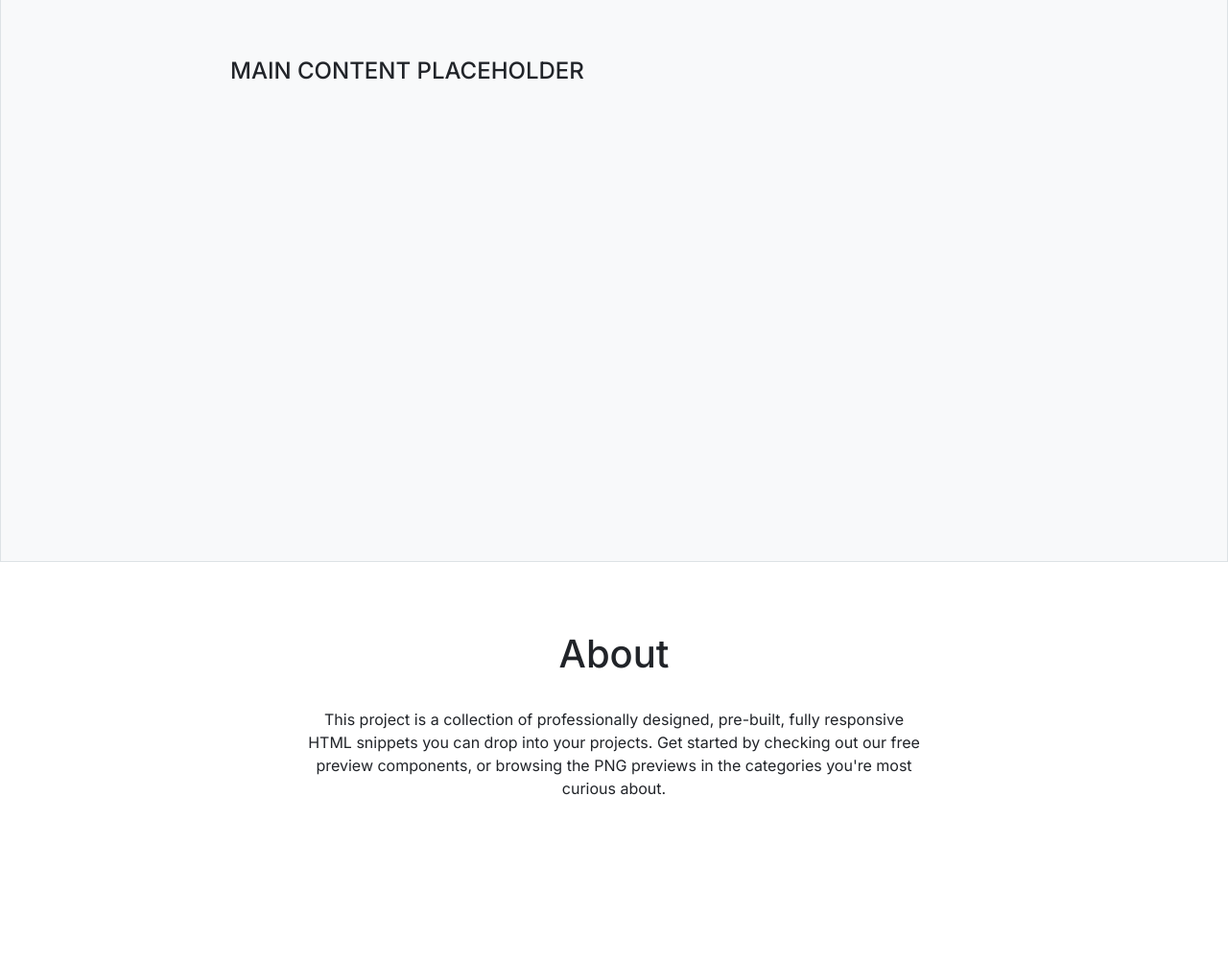
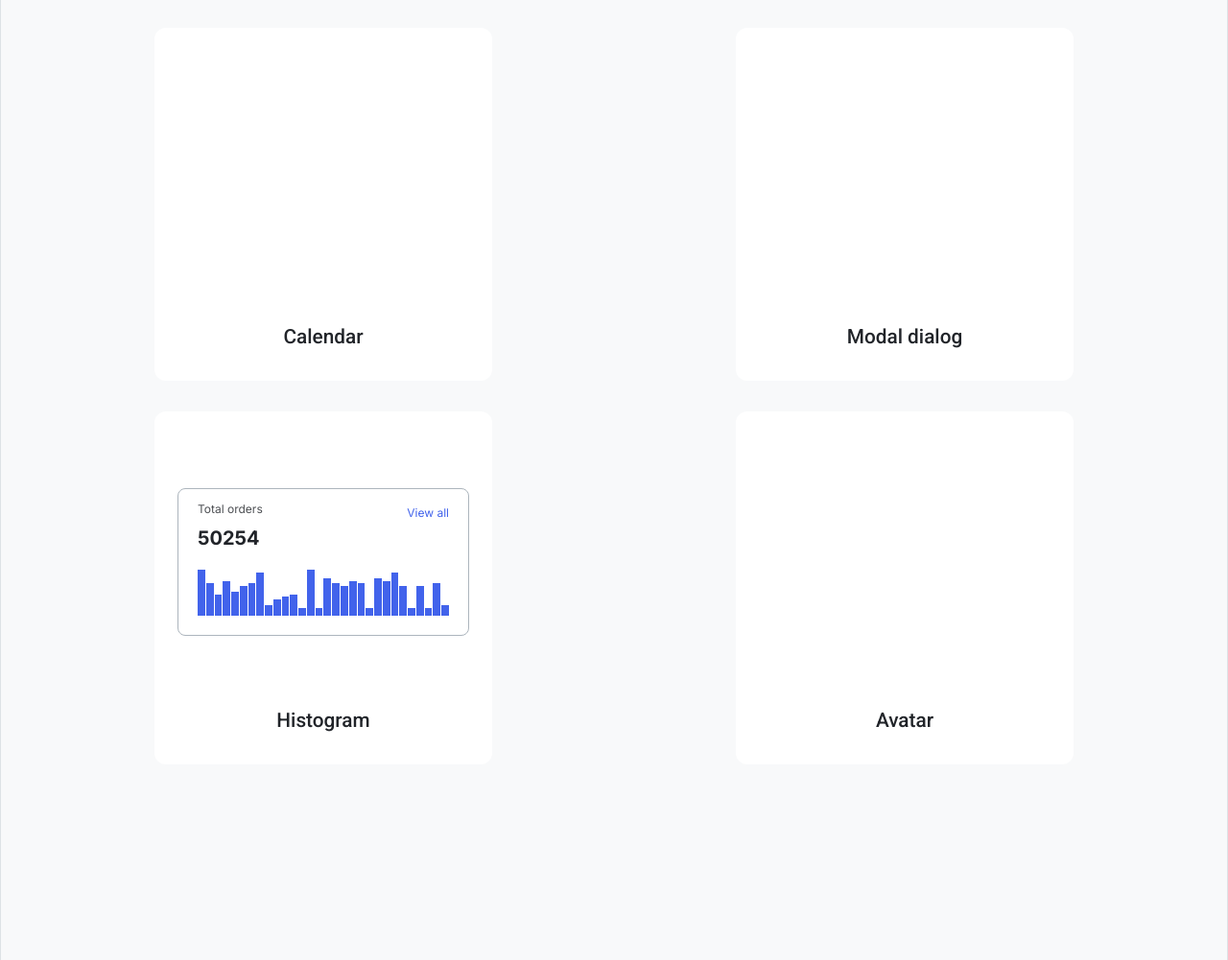
Before and after one commit to js-tasks-ru/htmlcss-20211021_mostikjun, a website: page index.html in a window 1280 px wide. Shown: the part 672-1673 px from the top of the page at 96% size. Before the commit the page ends 1634 px from the top, so only its background shows below. Drawn offline with Linux system fonts and the light colour scheme.

Commit message:
Added cards to the style guide page.

```diff
--- a/components/body/body.css
+++ b/components/body/body.css
@@ -1,15 +1,18 @@
 .body {
-  align-items: stretch;
+  align-content: space-between;
+  align-items: flex-start;
   display: flex;
-  flex-direction: column;
+  flex-flow: row wrap;
+  gap: 2rem;
   height: 100%;
-  justify-content: center;
+  justify-content: space-between;
+  padding-top: 4.25rem;
+  padding-bottom: 12.75rem;
 }
 
-.body__placeholder {
-  color: var(--black);
-  font-family: 'Inter', sans-serif;
-  font-size: 1.5rem;
-  font-weight: 500;
-  text-transform: uppercase;
+.body_card {
+  display: block;
+  height: 23rem;
+  width: 22rem;
+  min-width: 22rem;
 }
--- /dev/null
+++ b/components/card/card.css
@@ -0,0 +1,28 @@
+.card {
+  background-color: var(--white);
+  border-radius: 0.75rem;
+  box-shadow: 0px 2px 4px rgba(var(--black), 0.05);
+  box-sizing: border-box;
+  display: flex;
+  flex-direction: column;
+  gap: 4.5rem;
+  padding: 5rem 1.5rem 2rem;
+}
+
+.card__caption {
+  background-color: var(--white);
+  color: var(--black);
+  font-family: 'Roboto', sans-serif;
+  font-size: 1.3rem;
+  font-weight: 500;
+  line-height: 1.6rem;
+  margin: 0;
+  order: 2;
+  text-align: center;
+}
+
+.card__content {
+  background-color: var(--white);
+  flex-grow: 1;
+  order: 1;
+}
--- /dev/null
+++ b/components/histogram/histogram.css
@@ -0,0 +1,99 @@
+.histogram {
+  background-color: var(--white);
+  border: 1px solid var(--gray-3);
+  border-radius: 0.5rem;
+  display: flex;
+  flex-direction: column;
+  gap: 0.75rem;
+  padding: 1rem 1.5rem 1.5rem;
+}
+
+.histogram__header {
+  background-color: var(--white);
+  display: flex;
+  flex-direction: row;
+  gap: 1rem;
+  justify-content: space-between;
+}
+
+.histogram__total {
+  background-color: var(--white);
+  display: flex;
+  flex-direction: column;
+  gap: 0.5rem;
+}
+
+.histogram__total-label {
+  background-color: var(--white);
+  color: var(--black);
+  font-family: 'Inter';
+  font-size: 1rem;
+  font-weight: 400;
+  line-height: 1.5rem;
+  opacity: 0.8;
+}
+
+.histogram__total-value {
+  background-color: var(--white);
+  color: var(--black);
+  font-family: 'Inter';
+  font-size: 1.25rem;
+  font-weight: 400;
+  line-height: 1.625rem;
+}
+
+.histogram__details-link {
+  align-self: flex-start;
+  background-color: var(--white);
+  color: var(--primary);
+  font-family: 'Inter';
+  font-size: 1rem;
+  font-weight: 400;
+  line-height: 1.5rem;
+  padding: 0.25rem 0 0;
+  text-decoration: none;
+}
+
+.histogram__chart {
+  align-items: flex-end;
+  background-color: var(--white);
+  display: flex;
+  flex-direction: row;
+  justify-content: stretch;
+  height: 5rem;
+}
+
+.histogram__bar {
+  background-color: var(--primary);
+  display: block;
+  flex-grow: 1;
+  height: 100%;
+  min-width: 0.25rem;
+  border-right: 1px solid var(--white);
+}
+
+.histogram__bar:last-of-type {
+  border-right: 0;
+}
+
+.histogram_small-size {
+  padding: 0.75rem 1.25rem 1.25rem;
+}
+
+.histogram_small-size .histogram__total-label {
+  font-size: 0.75rem;
+  line-height: 1.125rem;
+}
+
+.histogram_small-size .histogram__total-value {
+  font-weight: 700;
+}
+
+.histogram_small-size .histogram__details-link {
+  font-size: 0.75rem;
+  line-height: 1.125rem;
+}
+
+.histogram_small-size .histogram__chart {
+  height: 3.5rem;
+}
--- a/components/page/page.css
+++ b/components/page/page.css
@@ -8,9 +8,7 @@
 
 .page__body {
   background-color: var(--gray-1);
-  border: 0.0625rem solid var(--gray-2);
-  /* Temporarily hardcode the height, until body content is added. */
-  height: 64rem;
+  border: 1px solid var(--gray-2);
 }
 
 .page__bottom {
@@ -21,6 +19,6 @@
   box-sizing: border-box;
   height: 100%;
   margin: 0 auto;
-  max-width: 70rem;
+  max-width: 90rem;
   padding: 0 10rem;
 }
--- a/index.html
+++ b/index.html
@@ -7,6 +7,8 @@
     <link rel="stylesheet" href="./components/page/page.css" />
     <link rel="stylesheet" href="./components/header/header.css" />
     <link rel="stylesheet" href="./components/body/body.css" />
+    <link rel="stylesheet" href="./components/card/card.css" />
+    <link rel="stylesheet" href="./components/histogram/histogram.css" />
     <link rel="stylesheet" href="./components/footer/footer.css" />
   </head>
   <body class="page">
@@ -20,7 +22,72 @@
     <div class="page__body">
       <div class="container">
         <main class="body">
-          <h2 class="body__placeholder">Main content placeholder</h2>
+          <section class="card body_card">
+            <h3 class="card__caption">Tooltip</h3>
+            <div class="card__content"></div>
+          </section>
+          <section class="card body_card">
+            <h3 class="card__caption">Custom form elements</h3>
+            <div class="card__content"></div>
+          </section>
+          <section class="card body_card">
+            <h3 class="card__caption">Calendar</h3>
+            <div class="card__content"></div>
+          </section>
+          <section class="card body_card">
+            <h3 class="card__caption">Modal dialog</h3>
+            <div class="card__content"></div>
+          </section>
+          <section class="card body_card">
+            <h3 class="card__caption">Histogram</h3>
+            <div class="card__content">
+              <div class="histogram histogram_small-size">
+                <div class="histogram__header">
+                  <div class="histogram__total">
+                    <div class="histogram__total-label">Total orders</div>
+                    <div class="histogram__total-value">50254</div>
+                  </div>
+                  <a class="histogram__details-link" href=""> View all </a>
+                </div>
+                <div class="histogram__chart">
+                  <div class="histogram__bar" style="height: 85%"></div>
+                  <div class="histogram__bar" style="height: 60%"></div>
+                  <div class="histogram__bar" style="height: 40%"></div>
+                  <div class="histogram__bar" style="height: 65%"></div>
+                  <div class="histogram__bar" style="height: 45%"></div>
+                  <div class="histogram__bar" style="height: 55%"></div>
+                  <div class="histogram__bar" style="height: 60%"></div>
+                  <div class="histogram__bar" style="height: 80%"></div>
+                  <div class="histogram__bar" style="height: 20%"></div>
+                  <div class="histogram__bar" style="height: 30%"></div>
+                  <div class="histogram__bar" style="height: 35%"></div>
+                  <div class="histogram__bar" style="height: 40%"></div>
+                  <div class="histogram__bar" style="height: 15%"></div>
+                  <div class="histogram__bar" style="height: 85%"></div>
+                  <div class="histogram__bar" style="height: 15%"></div>
+                  <div class="histogram__bar" style="height: 70%"></div>
+                  <div class="histogram__bar" style="height: 60%"></div>
+                  <div class="histogram__bar" style="height: 55%"></div>
+                  <div class="histogram__bar" style="height: 65%"></div>
+                  <div class="histogram__bar" style="height: 60%"></div>
+                  <div class="histogram__bar" style="height: 15%"></div>
+                  <div class="histogram__bar" style="height: 70%"></div>
+                  <div class="histogram__bar" style="height: 65%"></div>
+                  <div class="histogram__bar" style="height: 80%"></div>
+                  <div class="histogram__bar" style="height: 55%"></div>
+                  <div class="histogram__bar" style="height: 15%"></div>
+                  <div class="histogram__bar" style="height: 55%"></div>
+                  <div class="histogram__bar" style="height: 15%"></div>
+                  <div class="histogram__bar" style="height: 60%"></div>
+                  <div class="histogram__bar" style="height: 20%"></div>
+                </div>
+              </div>
+            </div>
+          </section>
+          <section class="card body_card">
+            <h3 class="card__caption">Avatar</h3>
+            <div class="card__content"></div>
+          </section>
         </main>
       </div>
     </div>
```
